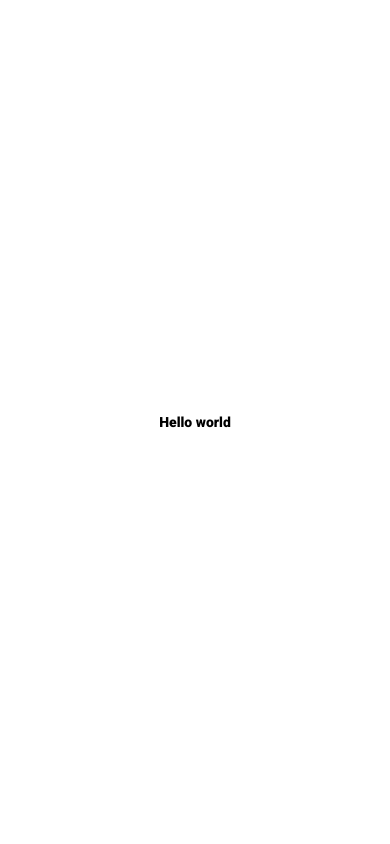
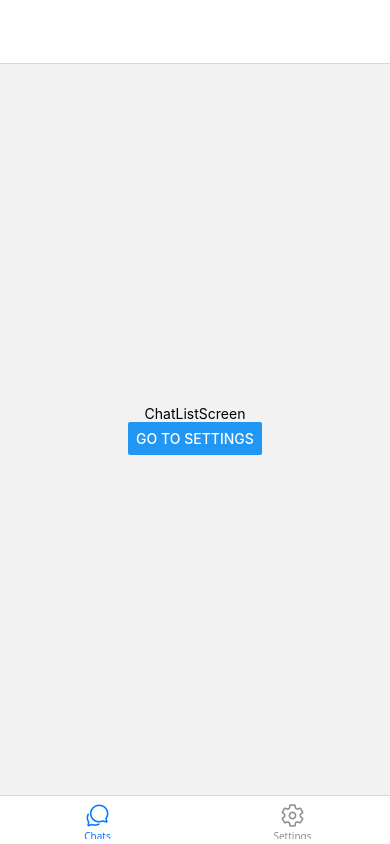
Before and after one commit to krystianGol/Chatify, a React Native app: screen /ChatList in a window 390 px wide. Built offline with nearby package versions, Linux system fonts and the light colour scheme.

Commit message:
Add navigation system

```diff
--- a/App.js
+++ b/App.js
@@ -1,43 +1,41 @@
-import { StatusBar } from "expo-status-bar";
+import "react-native-gesture-handler";
+import * as SplashScreen from "expo-splash-screen";
+import * as Font from "expo-font";
 import { StyleSheet, Text, Button } from "react-native";
-import { useCallback, useEffect, useState } from 'react';
+import { useCallback, useEffect, useState } from "react";
 import { SafeAreaProvider, SafeAreaView } from "react-native-safe-area-context";
-import * as SplashScreen from 'expo-splash-screen';
-import * as Font from 'expo-font';
+import AppNavigator from "./navigation/AppNavigator";
+
+SplashScreen.preventAutoHideAsync();
 
 export default function App() {
-
-  SplashScreen.preventAutoHideAsync();
-
   const [appIsLoaded, setAppIsLoaded] = useState(false);
 
   useEffect(() => {
     async function prepare() {
       try {
         await Font.loadAsync({
-          "black": require("./assets/fonts//Roboto-Black.ttf"),
-          "blackItalic": require("./assets/fonts/Roboto-BlackItalic.ttf"),
-          "bold": require("./assets/fonts/Roboto-Bold.ttf"),
-          "boldItalic": require("./assets/fonts/Roboto-BoldItalic.ttf"),
-          "italic": require("./assets/fonts/Roboto-Italic.ttf"),
-          "light": require("./assets/fonts/Roboto-Light.ttf"),
-          "lightItalic": require("./assets/fonts/Roboto-LightItalic.ttf"),
-          "medium": require("./assets/fonts/Roboto-Medium.ttf"),
-          "mediumItalic": require("./assets/fonts/Roboto-MediumItalic.ttf"),
-          "regular": require("./assets/fonts/Roboto-Regular.ttf"),
-          "thin": require("./assets/fonts/Roboto-Thin.ttf"),
-          "thinItalic": require("./assets/fonts/Roboto-ThinItalic.ttf"),
-        })
+          black: require("./assets/fonts//Roboto-Black.ttf"),
+          blackItalic: require("./assets/fonts/Roboto-BlackItalic.ttf"),
+          bold: require("./assets/fonts/Roboto-Bold.ttf"),
+          boldItalic: require("./assets/fonts/Roboto-BoldItalic.ttf"),
+          italic: require("./assets/fonts/Roboto-Italic.ttf"),
+          light: require("./assets/fonts/Roboto-Light.ttf"),
+          lightItalic: require("./assets/fonts/Roboto-LightItalic.ttf"),
+          medium: require("./assets/fonts/Roboto-Medium.ttf"),
+          mediumItalic: require("./assets/fonts/Roboto-MediumItalic.ttf"),
+          regular: require("./assets/fonts/Roboto-Regular.ttf"),
+          thin: require("./assets/fonts/Roboto-Thin.ttf"),
+          thinItalic: require("./assets/fonts/Roboto-ThinItalic.ttf"),
+        });
       } catch (error) {
         console.log(error);
       } finally {
-        setTimeout(() => {
-          setAppIsLoaded(true);
-        }, 5000)
+        setAppIsLoaded(true);
       }
     }
     prepare();
-  }, [])
+  }, []);
 
   const onLayout = useCallback(async () => {
     if (appIsLoaded) {
@@ -50,12 +48,8 @@
   }
 
   return (
-    <SafeAreaProvider
-      style={styles.container}
-      onLayout={onLayout}>
-      <SafeAreaView>
-        <Text style={styles.label}>Hello world</Text>
-      </SafeAreaView>
+    <SafeAreaProvider style={styles.container} onLayout={onLayout}>
+      <AppNavigator />
     </SafeAreaProvider>
   );
 }
@@ -64,10 +58,8 @@
   container: {
     flex: 1,
     backgroundColor: "#fff",
-    alignItems: "center",
-    justifyContent: "center",
   },
   label: {
-    fontFamily: 'black',
-  }
+    fontFamily: "black",
+  },
 });
--- /dev/null
+++ b/navigation/AppNavigator.js
@@ -0,0 +1,15 @@
+import "react-native-gesture-handler";
+import { NavigationContainer } from "@react-navigation/native";
+
+import MainNavigator from "./MainNavigator";
+
+
+const AppNavigator = (props) => {
+  return (
+    <NavigationContainer>
+        <MainNavigator />
+    </NavigationContainer>
+  );
+};
+
+export default AppNavigator;
--- /dev/null
+++ b/navigation/MainNavigator.js
@@ -0,0 +1,68 @@
+import { createBottomTabNavigator } from "@react-navigation/bottom-tabs";
+import { createStackNavigator } from "@react-navigation/stack";
+import Ionicons from "@expo/vector-icons/Ionicons";
+
+import ChatListScreen from "../screens/ChatListScreen";
+import SettingsScreen from "../screens/SettingsScreen";
+import ChatSettingsScreen from "../screens/ChatSettingsScreen";
+
+const Stack = createStackNavigator();
+const Tab = createBottomTabNavigator();
+
+const TabNavigator = () => {
+  return (
+    <Tab.Navigator
+      screenOptions={{
+        headerTitle: "",
+      }}
+    >
+      <Tab.Screen
+        name="ChatList"
+        component={ChatListScreen}
+        options={{
+          tabBarLabel: "Chats",
+          tabBarIcon: ({ size, color }) => {
+            return (
+              <Ionicons name="chatbubbles-outline" size={size} color={color} />
+            );
+          },
+        }}
+      />
+      <Tab.Screen
+        name="Settings"
+        component={SettingsScreen}
+        options={{
+          tabBarLabel: "Settings",
+          tabBarIcon: ({ size, color }) => {
+            return (
+              <Ionicons name="settings-outline" size={size} color={color} />
+            );
+          },
+        }}
+      />
+    </Tab.Navigator>
+  );
+};
+
+const MainNavigator = (props) => {
+  return (
+    <Stack.Navigator>
+      <Stack.Screen
+        name="Home"
+        component={TabNavigator}
+        options={{
+          headerShown: false,
+        }}
+      />
+      <Stack.Screen
+        name="ChatSettings"
+        component={ChatSettingsScreen}
+        options={{
+          title: "Settings",
+        }}
+      />
+    </Stack.Navigator>
+  );
+};
+
+export default MainNavigator;
--- /dev/null
+++ b/screens/ChatListScreen.js
@@ -0,0 +1,26 @@
+import { View, Text, StyleSheet, Button } from 'react-native'
+import React from 'react'
+
+const ChatListScreen = props => {
+  return (
+    <View style={styles.container}>
+      <Text>ChatListScreen</Text>
+      <Button
+        title="Go to settings"
+        onPress={() => {
+            props.navigation.navigate("ChatSettings")
+        }}
+      />
+    </View>
+  )
+};
+
+const styles = StyleSheet.create({
+    container: {
+        flex: 1,
+        justifyContent: 'center',
+        alignItems: 'center',
+    }
+})
+
+export default ChatListScreen
--- /dev/null
+++ b/screens/ChatSettingsScreen.js
@@ -0,0 +1,20 @@
+import { View, Text, StyleSheet } from 'react-native'
+import React from 'react'
+
+const ChatSettingsScreen = () => {
+  return (
+    <View style={styles.container}>
+      <Text>Settings</Text>
+    </View>
+  )
+};
+
+const styles = StyleSheet.create({
+    container: {
+        flex: 1,
+        justifyContent: 'center',
+        alignItems: 'center',
+    }
+})
+
+export default ChatSettingsScreen
--- /dev/null
+++ b/screens/SettingsScreen.js
@@ -0,0 +1,12 @@
+import { View, Text } from 'react-native'
+import React from 'react'
+
+const SettingsScreen = () => {
+  return (
+    <View>
+      <Text>SettingsScreen</Text>
+    </View>
+  )
+}
+
+export default SettingsScreen
```
Also changed, not shown: package.json (+8 -2 lines), 1 other file (tests, documents, lock files or other folders).
